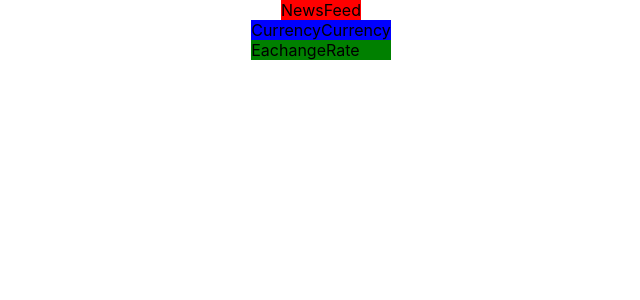
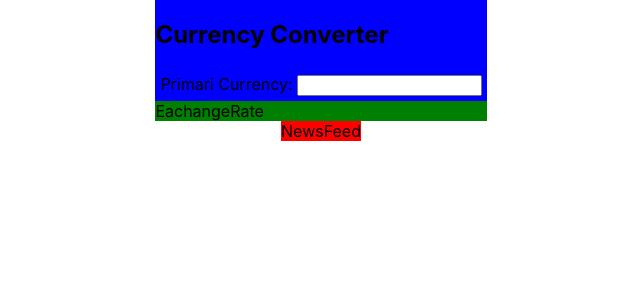
Before and after one commit to myexistance/crypto-dashboard, a JavaScript app: page / in a window 1280 px wide. Shown: the top 300 px of the page, without its empty margins (319-959 px from the left). Built offline with nearby package versions, Linux system fonts and the light colour scheme; the HTML template or start-up script is replaced by a standard one.

Commit message:
currency converter then Newsfeed, table created under currencyconverter

```diff
--- a/src/App.js
+++ b/src/App.js
@@ -5,8 +5,8 @@ import CurrencyConverter from "./components/CurrencyConverter"
 const App = ()  =>  {
   return (
     <div className="app">
+        <CurrencyConverter />
         <NewsFeed />
-        <CurrencyConverter />
     </div>
   )
 }
--- a/src/components/CurrencyConverter.js
+++ b/src/components/CurrencyConverter.js
@@ -3,7 +3,21 @@ import ExchangeRate from "./ExchangeRate"
 const CurrencyConverter = ()  =>  {
   return (
     <div className ="currency-converter">
-      CurrencyCurrency
+      <h2>Currency Converter</h2>
+      <table>
+          <body>
+                    <tr>
+                      <td>Primari Currency:</td>
+                      <td>
+                        <input
+                        type="number"
+                        name="currency-amount-1"
+                        value={""}
+                        />
+                      </td>
+                    </tr>
+          </body>
+      </table>
 
       <ExchangeRate/>
     </div>
```
